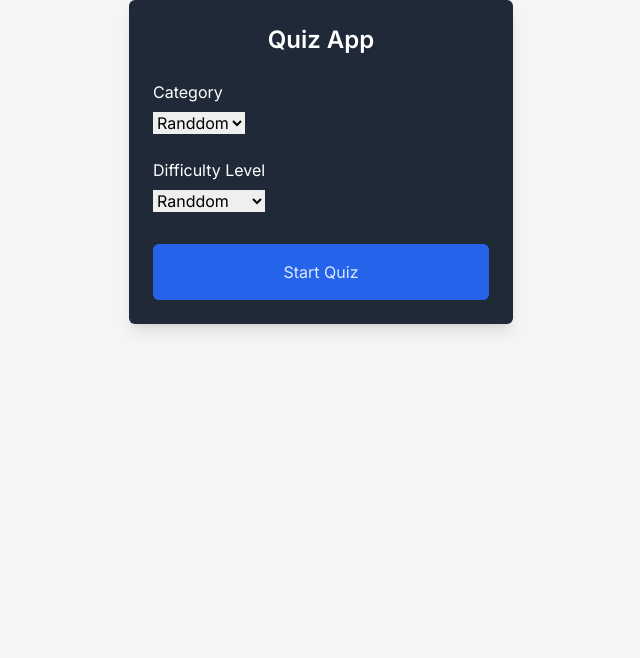
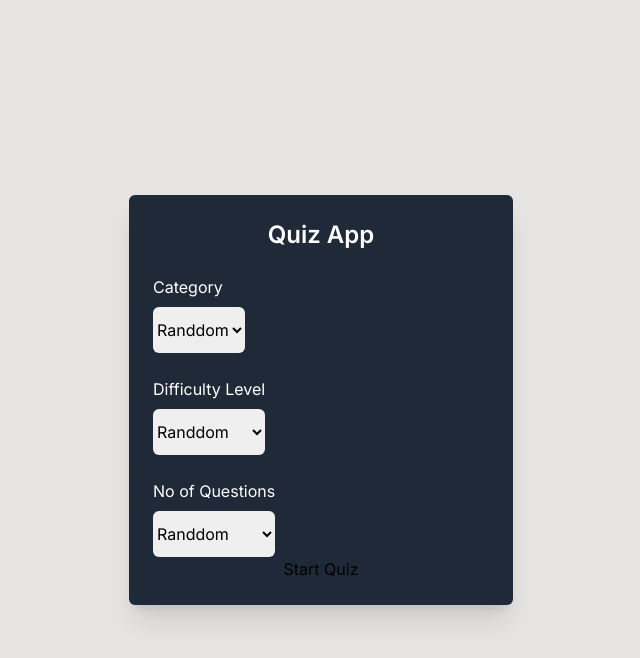
Before and after one commit to sulaimondawood/quiz-app, a Next.js app: page / in a window 1280 px wide. Shown: the top 658 px of the page, without its empty margins (319-959 px from the left). Built offline with nearby package versions, Linux system fonts and the light colour scheme.

Commit message:
finished setup page

```diff
--- /dev/null
+++ b/app/assesment/page.tsx
@@ -0,0 +1,31 @@
+import Button from "@/component/button/Button";
+import React from "react";
+
+const Assesment = () => {
+  return (
+    <div className="setup-card relative top-1/2 -translate-y-1/2">
+      <h1 className="text-center text-white text-2xl font-semibold">
+        Quiz Assessment
+      </h1>
+      <div className="mt-6">
+        <h1 className="text-gray-300 font-medium text-xl">Question 1</h1>
+        <h3 className="text-md text-gray-100 pt-4 text-sm">
+          Lorem ipsum dolor sit amet consectetur adipisicing elit. Eum, impedit.
+        </h3>
+        <div className="mt-10 flex flex-col">
+          <ul>
+            <li>Lorem, ipsum.</li>
+            <li>Lorem, ipsum.</li>
+            <li>Lorem, ipsum.</li>
+            <li>Lorem, ipsum.</li>
+            <li>Lorem, ipsum.</li>
+          </ul>
+        </div>
+      </div>
+
+      <Button>Next</Button>
+    </div>
+  );
+};
+
+export default Assesment;
--- a/app/globals.css
+++ b/app/globals.css
@@ -12,14 +12,17 @@
   body {
     font-family: sans-serif;
     height: 100vh;
-    /* background-color: rgb(199, 195, 195); */
-    background-color: #f5f5f5;
+    background-color: #e6e3e3;
+  }
+
+  a {
+    text-decoration: none;
   }
 }
 
 @layer utilities {
   .setup-card {
-    @apply bg-gray-800 flex flex-col items-center justify-center w-96 shadow-lg rounded-md p-[1.5rem];
+    @apply bg-gray-800 flex flex-col items-center justify-center w-96 shadow-xl rounded-md p-[1.5rem] mx-auto;
   }
 
   .quiz-setup-div {
@@ -27,6 +30,6 @@
   }
 
   .select-option {
-    /* @apply; */
+    @apply py-3 rounded-md focus:outline-0;
   }
 }
--- a/app/page.tsx
+++ b/app/page.tsx
@@ -1,18 +1,31 @@
+"use client";
+
+import Button from "@/component/button/Button";
+
+import { useRouter } from "next/navigation";
+
 export default function Home() {
+  const router = useRouter();
+  const handleNavigation = (e: any) => {
+    e.preventDefault();
+    router.push("/assesment");
+  };
   return (
-    <main className="relative flex items-center justify-center">
+    <main className="relative flex items-center justify-center top-1/2 -translate-y-1/2">
       <div className="setup-card">
         <h2 className="text-center text-white text-2xl font-semibold">
           Quiz App
         </h2>
         <div className="w-full">
-          <form className="">
+          <form onSubmit={handleNavigation} className="">
             <div className="quiz-setup-div">
               <label className="text-white text-md" htmlFor="catergory">
                 Category
               </label>
-              <select name="category" id="category">
-                <option value="">Randdom</option>
+              <select className="select-option" name="category" id="category">
+                <option className="appearance-none py-2" value="">
+                  Randdom
+                </option>
                 <option value="">Randdom</option>
                 <option value="">Randdom</option>
               </select>
@@ -28,9 +41,18 @@ export default function Home() {
                 <option value="">Randdom</option>
               </select>
             </div>
-            <button className="bg-blue-600 hover:bg-blue-800 text-blue-100 rounded-md w-full p-4 mt-8">
-              Start Quiz
-            </button>
+            <div className="quiz-setup-div">
+              <label className="text-white text-md" htmlFor="questions">
+                No of Questions
+              </label>
+              <select className="select-option" name="category" id="questions">
+                <option value="">Randdom</option>
+                <option value="">Randdom</option>
+                <option value="">Randdom</option>
+              </select>
+            </div>
+
+            <Button>Start Quiz</Button>
           </form>
         </div>
       </div>
--- /dev/null
+++ b/component/button/Button.tsx
@@ -0,0 +1,9 @@
+const Button = ({ children }: { children: React.ReactNode }) => {
+  return (
+    <button className="bg-blue-600 hover:bg-blue-800 text-blue-100 rounded-md w-full p-4 mt-8">
+      {children}
+    </button>
+  );
+};
+
+export default Button;
```
Also changed, not shown: helpers/fetchCategories.ts (added, +7 -0 lines), helpers/fetchQuizQuestions.ts (added, +15 -0 lines), hooks/useQuestions.ts (added, +35 -0 lines), context/QuestionsState.tsx (added).
